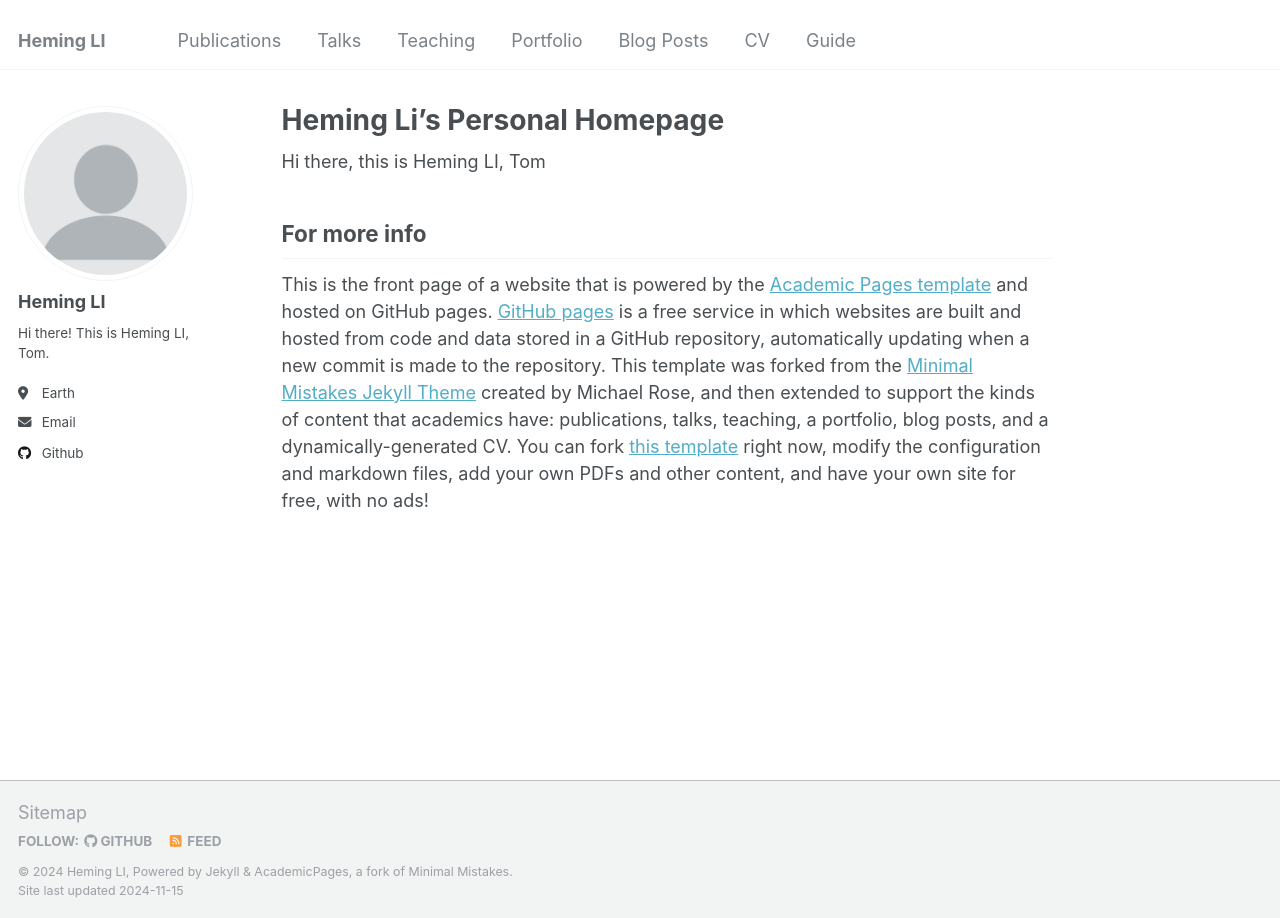
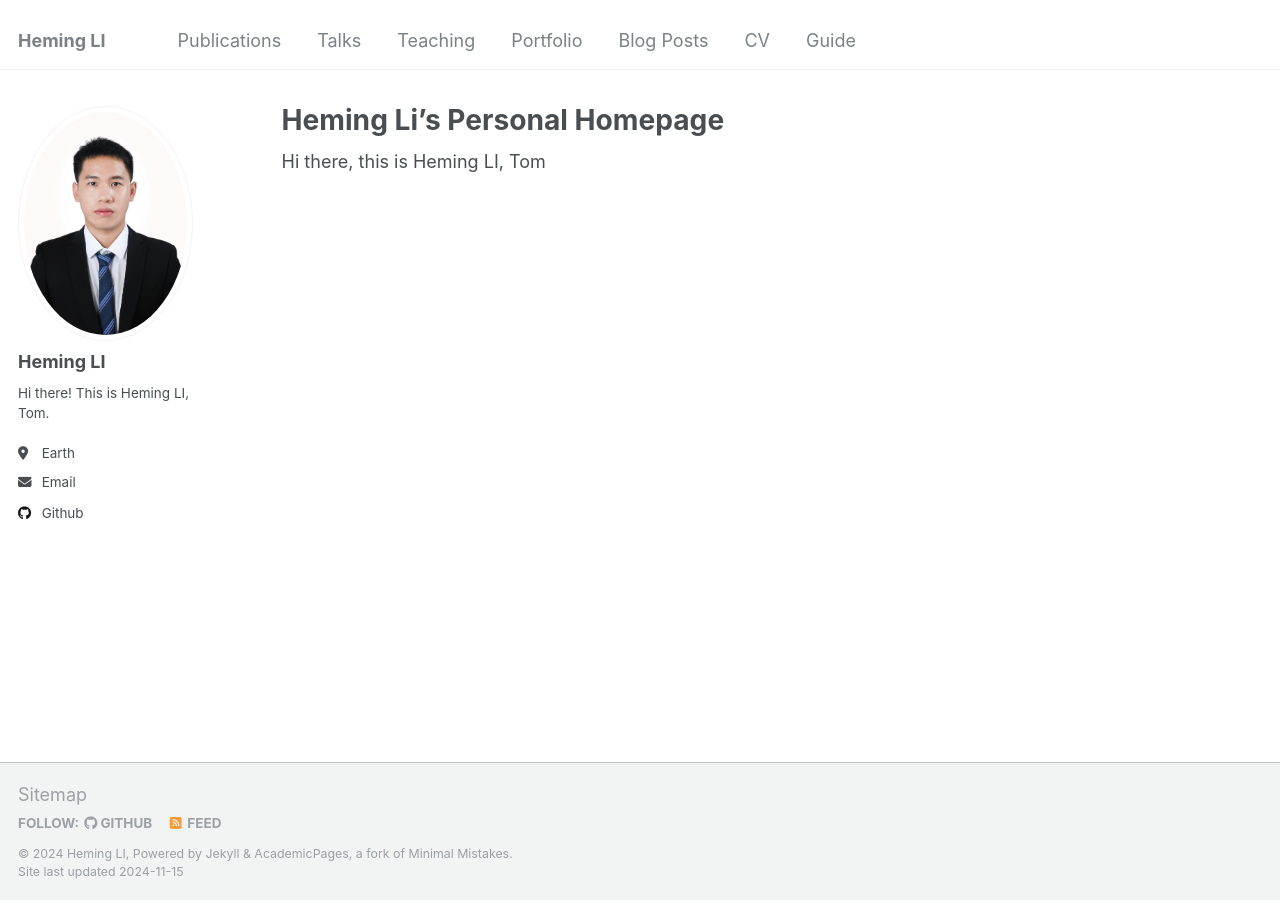
Before and after one commit to Tom-Liii/Tom-Liii.github.io, a Jekyll site: the page built from _pages/about.md, in a window 1280 px wide. Built offline with Jekyll 4.4.1, drawn with Linux system fonts in a browser that asks for light colours; part of the change alters nothing that is shown.

Commit message:
modified:   _config.yml 	modified:   _pages/about.md 	modified:   images/profile.png 	new file:   images/profile_1.png

```diff
--- a/_config.yml
+++ b/_config.yml
@@ -230,16 +230,16 @@ collections:
 # These settings control how pages and collections are included in the site
 defaults:
   # _posts
-  - scope:
-      path: ""
-      type: posts
-    values:
-      layout: single
-      author_profile: true
-      read_time: true
-      comments: true
-      share: true
-      related: true
+  # - scope:
+  #     path: ""
+  #     type: posts
+  #   values:
+  #     layout: single
+  #     author_profile: true
+  #     read_time: true
+  #     comments: true
+  #     share: true
+  #     related: true
   # _pages
   - scope:
       path: ""
@@ -248,40 +248,40 @@ defaults:
       layout: single
       author_profile: true
   # _teaching
-  - scope:
-      path: ""
-      type: teaching
-    values:
-      layout: single
-      author_profile: true
-      share: true
-      comments: true
+  # - scope:
+  #     path: ""
+  #     type: teaching
+  #   values:
+  #     layout: single
+  #     author_profile: true
+  #     share: true
+  #     comments: true
   # _publications
-  - scope:
-      path: ""
-      type: publications
-    values:
-      layout: single
-      author_profile: true
-      share: true
-      comments: true
+  # - scope:
+  #     path: ""
+  #     type: publications
+  #   values:
+  #     layout: single
+  #     author_profile: true
+  #     share: true
+  #     comments: true
   # _portfolio
-  - scope:
-      path: ""
-      type: portfolio
-    values:
-      layout: single
-      author_profile: true
-      share: true
-      comment: true
+  # - scope:
+  #     path: ""
+  #     type: portfolio
+  #   values:
+  #     layout: single
+  #     author_profile: true
+  #     share: true
+  #     comment: true
   # _talks
-  - scope:
-      path: ""
-      type: talks
-    values:
-      layout: talk
-      author_profile: true
-      share: true
+  # - scope:
+  #     path: ""
+  #     type: talks
+  #   values:
+  #     layout: talk
+  #     author_profile: true
+  #     share: true
 
 
 # Sass/SCSS
--- a/_pages/about.md
+++ b/_pages/about.md
@@ -7,7 +7,3 @@ redirect_from:
   - /about.html
 ---
 Hi there, this is Heming LI, Tom
-
-## For more info
-
-This is the front page of a website that is powered by the [Academic Pages template](https://github.com/academicpages/academicpages.github.io) and hosted on GitHub pages. [GitHub pages](https://pages.github.com) is a free service in which websites are built and hosted from code and data stored in a GitHub repository, automatically updating when a new commit is made to the repository. This template was forked from the [Minimal Mistakes Jekyll Theme](https://mmistakes.github.io/minimal-mistakes/) created by Michael Rose, and then extended to support the kinds of content that academics have: publications, talks, teaching, a portfolio, blog posts, and a dynamically-generated CV. You can fork [this template](https://github.com/academicpages/academicpages.github.io) right now, modify the configuration and markdown files, add your own PDFs and other content, and have your own site for free, with no ads!
```
Also changed, not shown: images/profile.png, images/profile_1.png (added).
